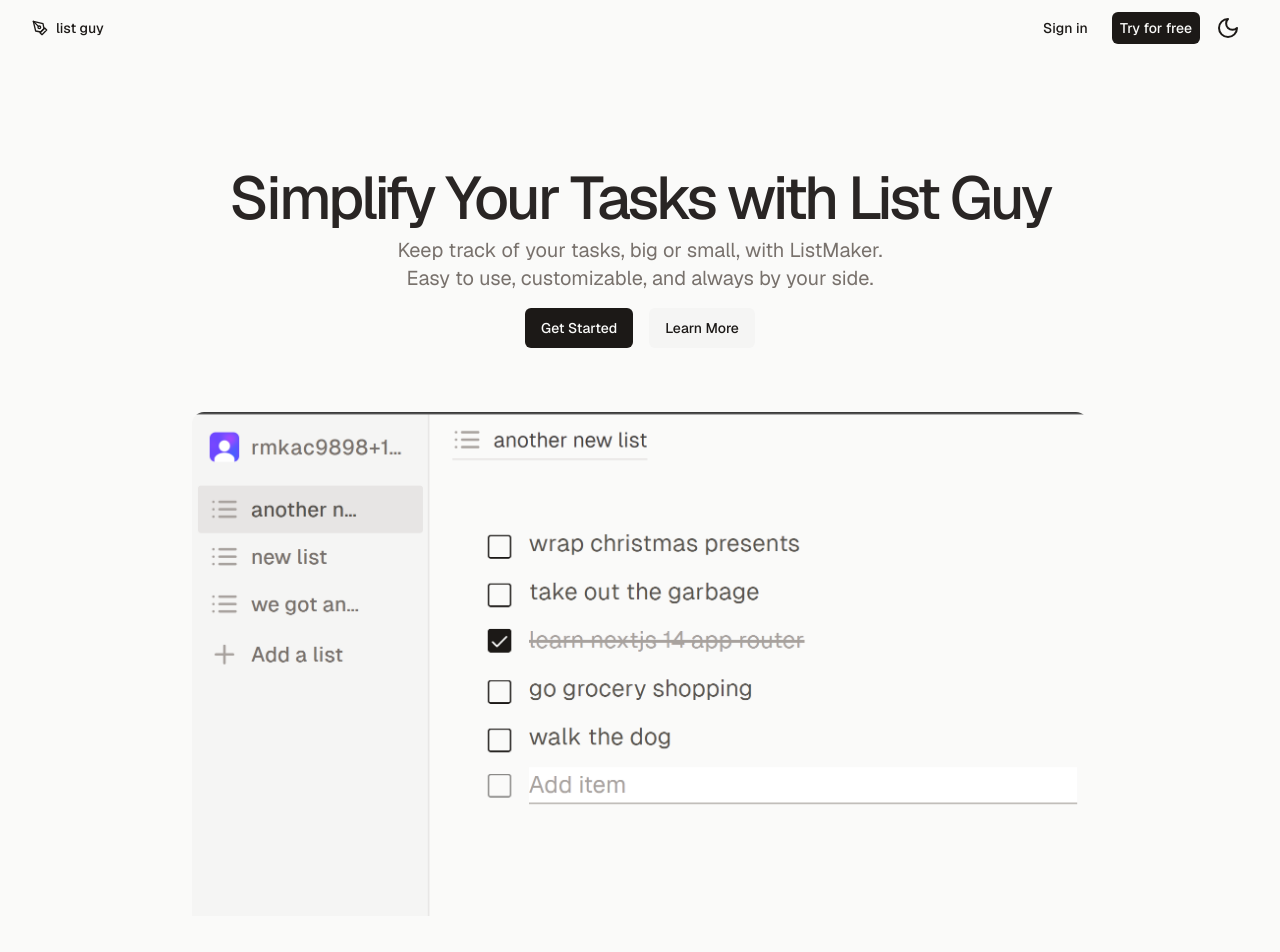
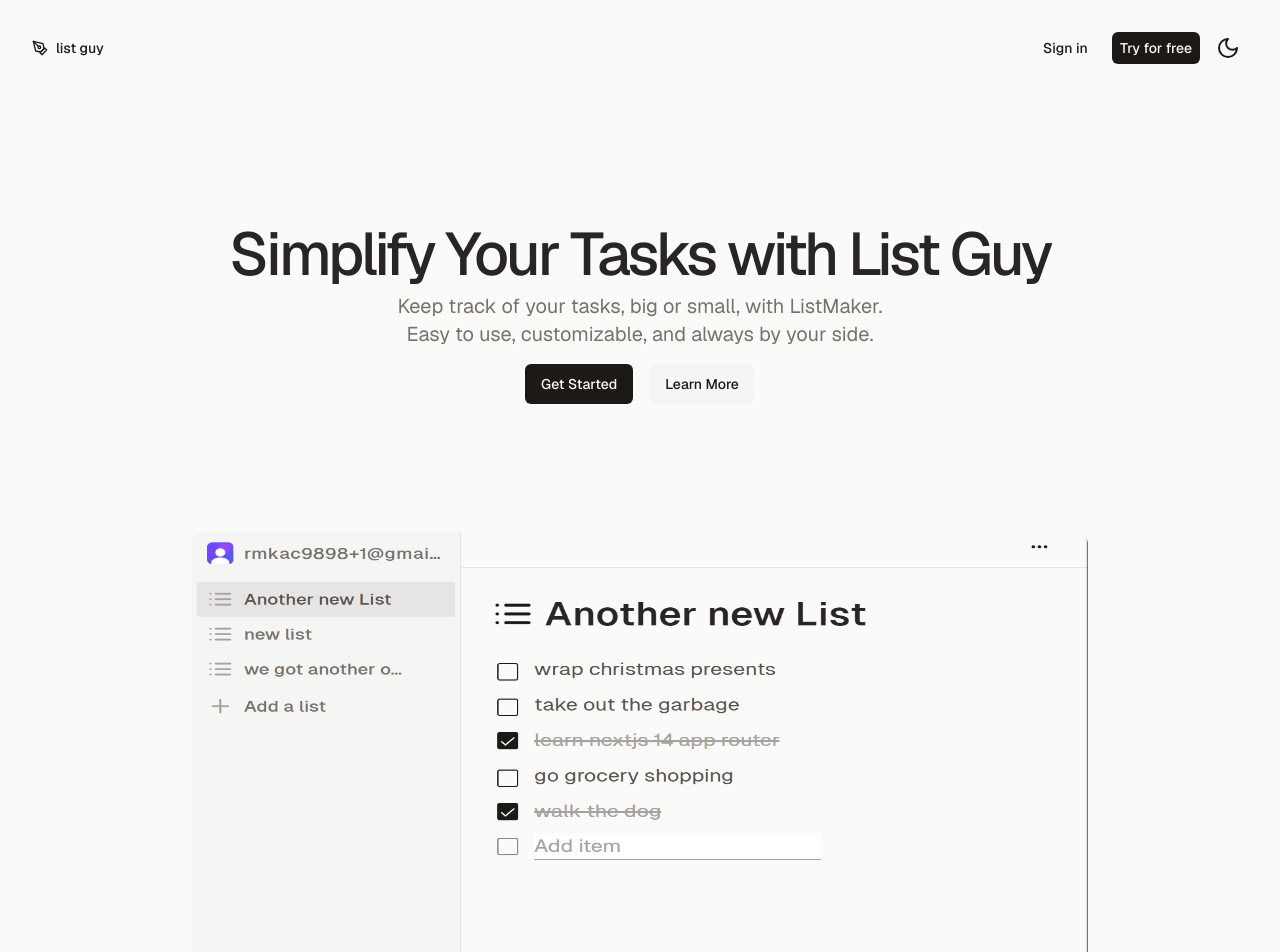
Before and after one commit to rileyKacmarynski/hype-stack, a Next.js app: page / in a window 1280 px wide. Shown: the top 952 px of the page. Built offline with nearby package versions, Linux system fonts and the light colour scheme; no server answers.

Commit message:
landing page is good enough for now

```diff
--- /dev/null
+++ b/app/(marketing)/_components/header.tsx
@@ -0,0 +1,39 @@
+'use client'
+
+import { cn } from '@/lib/utils'
+import {
+  useScroll,
+  motion,
+  useMotionValueEvent,
+  useTransform,
+  useSpring,
+} from 'framer-motion'
+import { useState } from 'react'
+
+const borderOffset = 72
+
+export default function Header({ children }: { children: React.ReactNode }) {
+  const { scrollY } = useScroll()
+  const height = useTransform(scrollY, [0, borderOffset], [96, 56])
+  const [showBorder, setShowBorder] = useState(scrollY.get() > 0)
+
+  useMotionValueEvent(scrollY, 'change', (latest) => {
+    if (latest <= borderOffset && showBorder) {
+      setShowBorder(false)
+    } else if (latest > borderOffset && !showBorder) {
+      setShowBorder(true)
+    }
+  })
+
+  return (
+    <motion.div
+      style={{ height }}
+      className={cn(
+        'container z-10 fixed top-0 flex items-center justify-between h-14 bg-stone-50 dark:bg-stone-900 w-full border-b border-b-transparent',
+        showBorder && 'border-b-stone-200 dark:border-b-stone-700 '
+      )}
+    >
+      {children}
+    </motion.div>
+  )
+}
--- a/app/(marketing)/_components/main.tsx
+++ b/app/(marketing)/_components/main.tsx
@@ -29,8 +29,21 @@ export default function Main() {
             </Button>
           </div>
         </div>
-        <div className="relative mx-auto aspect-video max-w-4xl overflow-hidden rounded-t-xl object-cover object-center">
-          <Image alt="ListMaker App" className="" fill={true} src="/list.png" />
+        <div className="pt-16">
+          <div className="relative mx-auto aspect-video max-w-4xl overflow-hidden rounded-t-xl object-cover object-center">
+            <Image
+              alt="ListMaker App"
+              className="dark:hidden block"
+              fill={true}
+              src="/app-light.png"
+            />
+            <Image
+              alt="ListMaker App"
+              className="hidden dark:block"
+              fill={true}
+              src="/app-dark.png"
+            />
+          </div>
         </div>
       </div>
     </section>
--- a/app/(marketing)/layout.tsx
+++ b/app/(marketing)/layout.tsx
@@ -9,6 +9,7 @@ import {
   currentUser,
 } from '@clerk/nextjs'
 import Link from 'next/link'
+import Header from './_components/header'
 
 export default async function RootLayout({
   children,
@@ -18,14 +19,8 @@ export default async function RootLayout({
   const user = await currentUser()
 
   return (
-    <div className="">
-      <div
-        className={cn(
-          'container fixed top-0 flex items-center justify-between h-14 bg-stone-50 dark:bg-stone-900 w-full border-b border-b-transparent'
-          // apply these if we're not at the top
-          // 'border-b-stone-200 dark:border-b-stone-700 '
-        )}
-      >
+    <div>
+      <Header>
         <Logo />
         <div className="flex items-center gap-4">
           {user ? (
@@ -51,8 +46,8 @@ export default async function RootLayout({
           )}
           <ThemeToggle className="-ml-2" />
         </div>
-      </div>
-      <main className="container pt-14">{children}</main>
+      </Header>
+      <main className="container pt-28">{children}</main>
     </div>
   )
 }
--- a/app/app/[id]/actions.ts
+++ b/app/app/[id]/actions.ts
@@ -41,7 +41,7 @@ export async function createItem(form: FormData) {
     completed: false,
   })
 
-  revalidatePath('/app/[id]/')
+  revalidatePath('/app/[id]', 'page')
 
   return {
     text: '',
@@ -79,7 +79,7 @@ export async function toggleComplete(form: FormData) {
     })
     .where(eq(listItems.id, item.id))
 
-  revalidatePath('/app/[id]/')
+  revalidatePath('/app/[id]', 'page')
 }
 
 export async function deleteItem(form: FormData) {
@@ -103,5 +103,5 @@ export async function deleteItem(form: FormData) {
 
   await db.delete(listItems).where(eq(listItems.id, validatedFields.data))
 
-  revalidatePath('/app/[id]/')
+  revalidatePath('/app/[id]', 'page')
 }
```
Also changed, not shown: public/app-dark.png (added), public/app-light.png (added).
